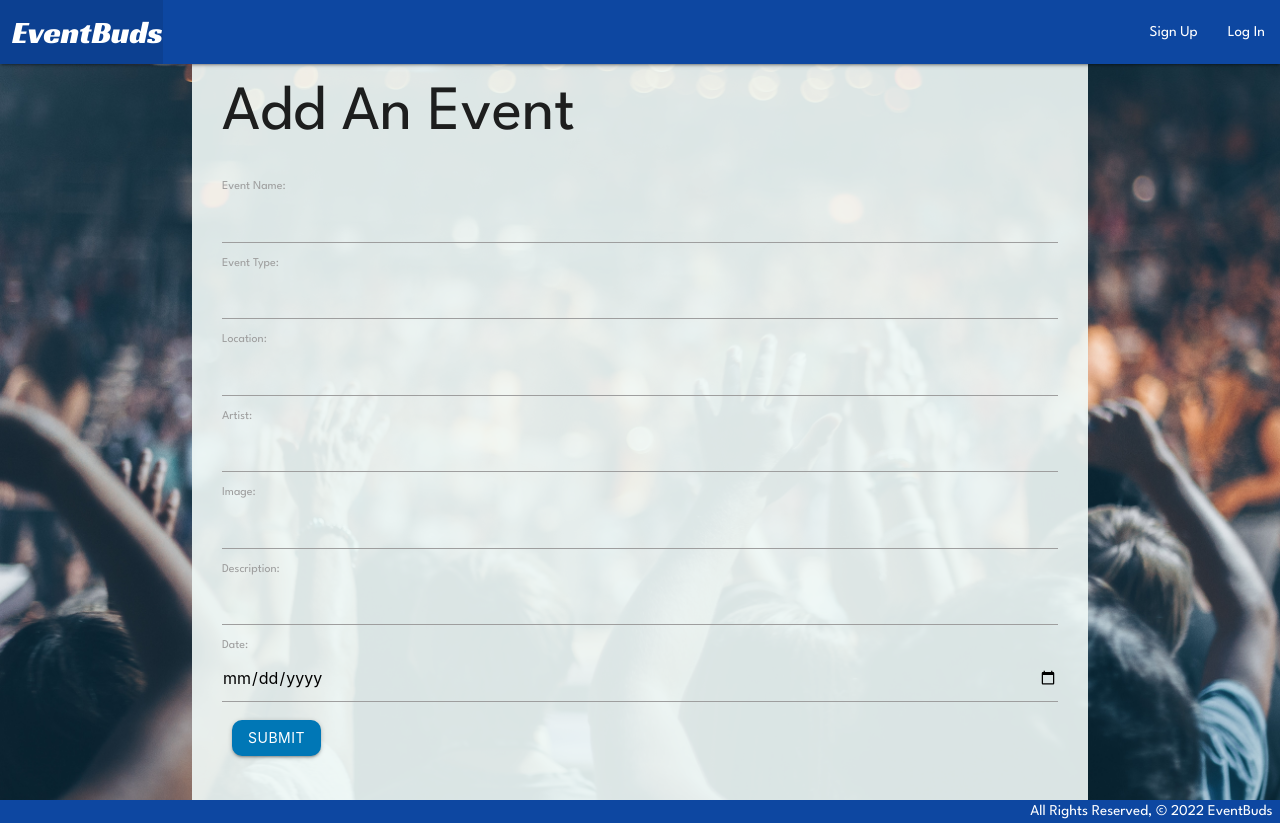
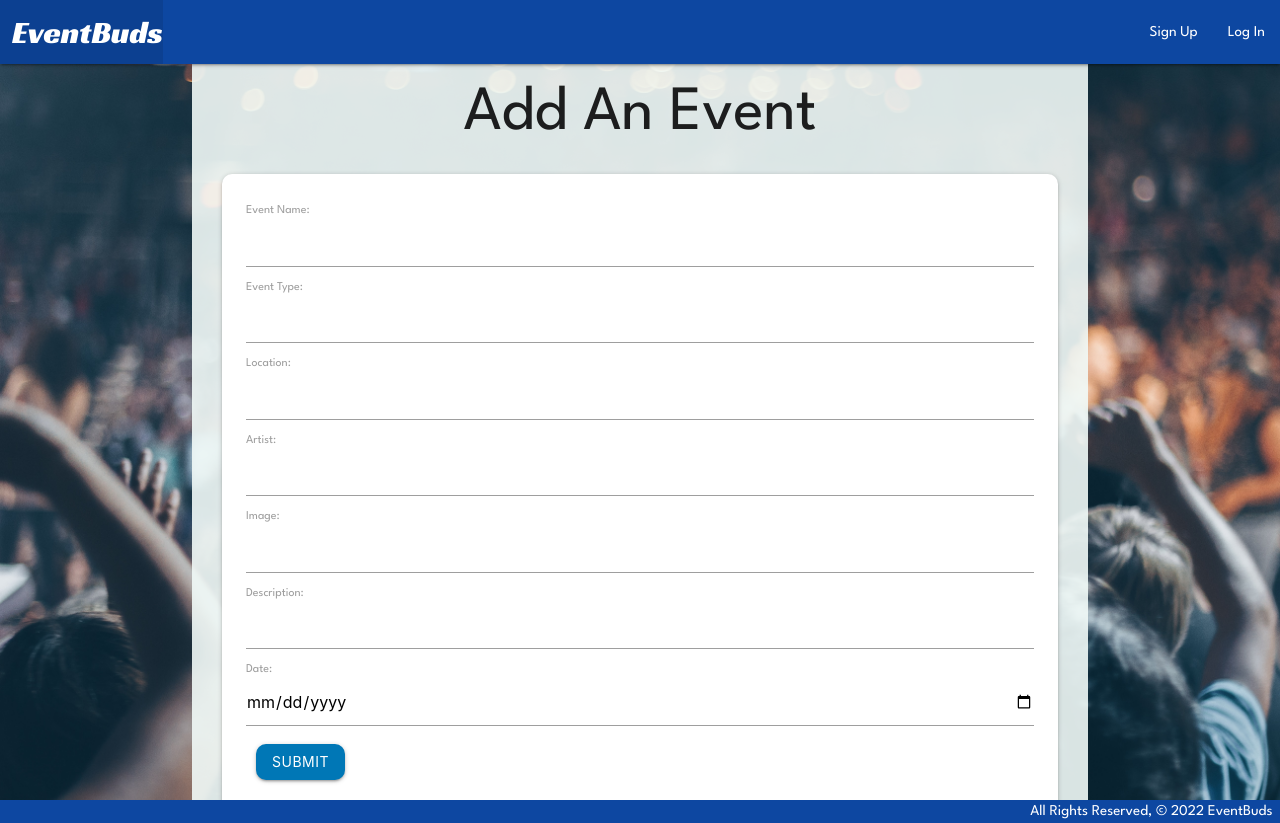
Before and after one commit to diggy63/eventbuds, a Django app: page /events/create/ in a window 1280 px wide. Run offline with Django 4.2, Linux system fonts and the light colour scheme; some libraries are stand-ins or nearby versions.

Commit message:
css for sign up and add event

```diff
--- a/main_app/templates/events/create.html
+++ b/main_app/templates/events/create.html
@@ -3,8 +3,9 @@
 
 {% block content %}
 
-<h1 class="margintopvh">Add An Event</h1>
-
+<h1 class="margintopvh center">Add An Event</h1>
+<div class="card round">
+    <div class="card-content">
 <form action="{% url 'new_event' %}" method="POST">
     {% csrf_token %}
     <label>Event Name:</label>
@@ -23,5 +24,7 @@
     <input type="date" value="{{ event.date }}" name="date">
     <input type="submit" class="btn" value="submit">
 </form>
+</div>
+</div>
 
 {% endblock content %}
```
Also changed, not shown: main_app/templates/registration/signup.html (+5 -3 lines), main_app/templates/user/create.html (+5 -6 lines).
